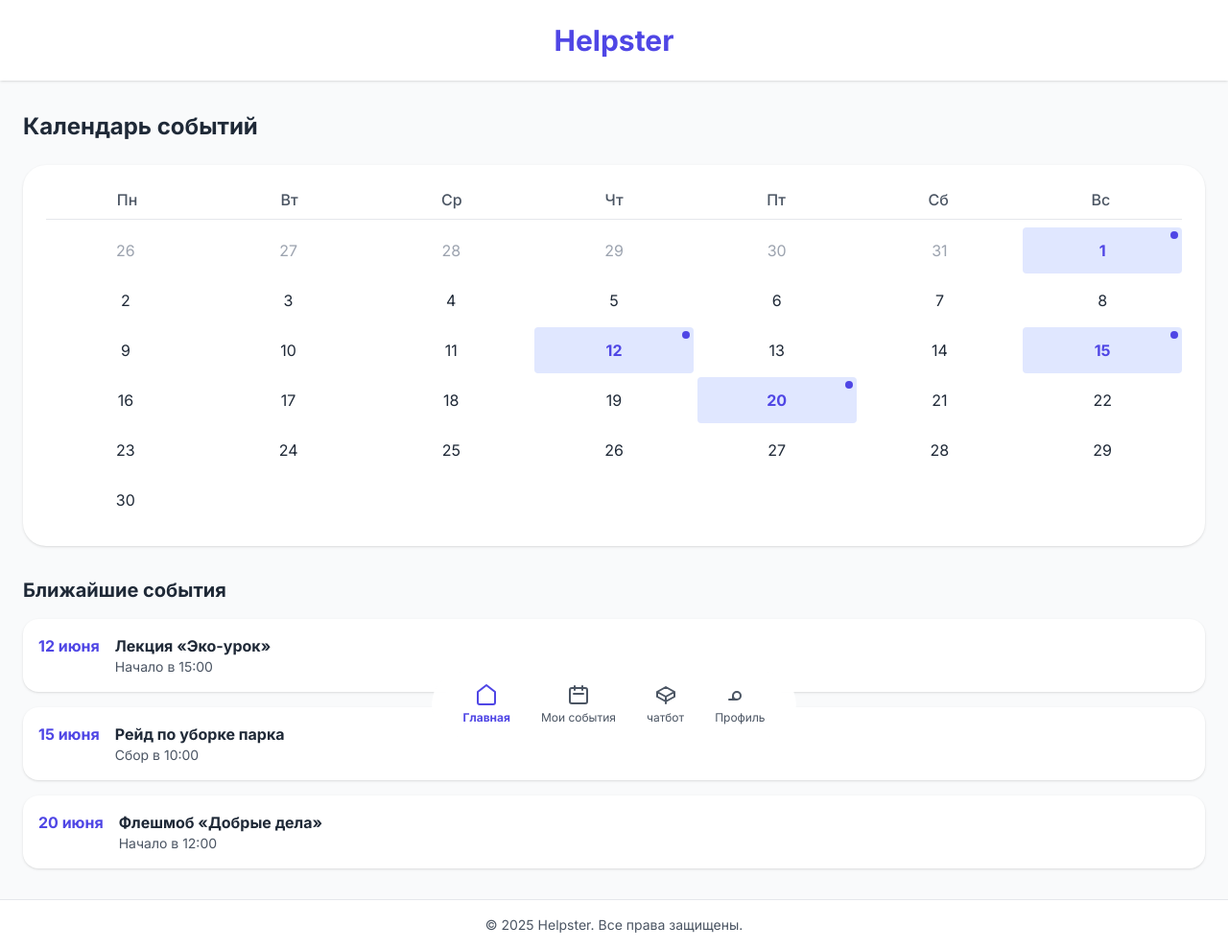
After one commit to SOGINASA/Helpster, a Flask app: page /user/calendar in a window 1280 px wide. The commit adds this page. Shown: the whole page at 96% size. Run offline with Flask 3, Linux system fonts and the light colour scheme; the visitor is signed in with stand-in values (Sample User, id 1); some libraries are stand-ins or nearby versions.

Commit message:
Страницы профиля,чатбота, календаря

```diff
--- a/routes/user.py
+++ b/routes/user.py
@@ -2,11 +2,32 @@ from flask import redirect, render_template, request, session, url_for, Blueprin
 from flask_login import login_required, login_user, logout_user
 from db_models import Admin, db, User
 
-user_bp = Blueprint('user', __name__)
+user_bp = Blueprint('user', __name__, template_folder='templates')
 
 
+@user_bp.route('/dashboard')
+@login_required
 def dashboard():
     return render_template('main.html')
 
 
-user_bp.add_url_rule('/dashboard', view_func=dashboard, methods=['GET'])
+@user_bp.route('/profile')
+@login_required
+def profile():
+    return render_template('profile.html')
+
+@user_bp.route('/chatbot')
+@login_required
+def chatbot():
+    return render_template('chatbot.html')
+
+@user_bp.route('/calendar')
+@login_required
+def calendar():
+    return render_template('calendar.html')
+
+
+# если нужно, добавьте редирект с корня на дашборд
+@user_bp.route('/')
+def index():
+    return redirect(url_for('user.dashboard'))
--- /dev/null
+++ b/view/templates/calendar.html
@@ -0,0 +1,170 @@
+<!DOCTYPE html>
+<html lang="ru">
+<head>
+  <meta charset="UTF-8" />
+  <meta name="viewport" content="width=device-width,initial-scale=1" />
+  <title>Helpster — Календарь</title>
+  <!-- Tailwind CSS -->
+  <script src="https://cdn.tailwindcss.com"></script>
+  <!-- Локальные стили -->
+  <link rel="stylesheet" href="{{ url_for('static', filename='main.css') }}" />
+  <!-- Шрифт Inter -->
+  <link href="https://fonts.googleapis.com/css2?family=Inter:wght@400;500;700&display=swap" rel="stylesheet" />
+  <style>
+    body { font-family: 'Inter', sans-serif; }
+  </style>
+</head>
+<body class="min-h-screen flex flex-col bg-gray-50 text-gray-800">
+
+  <!-- Header -->
+  <header class="bg-white shadow">
+    <div class="container mx-auto px-6 py-6 flex justify-center">
+      <h1 class="text-3xl font-extrabold text-indigo-600">Helpster</h1>
+    </div>
+  </header>
+
+  <!-- Main Calendar Content -->
+  <main class="flex-grow container mx-auto px-6 py-8">
+    <h2 class="text-2xl font-semibold mb-6">Календарь событий</h2>
+
+    <!-- Календарь -->
+    <div class="bg-white rounded-3xl shadow p-6">
+      <!-- Дни недели -->
+      <div class="grid grid-cols-7 text-center font-medium text-gray-600 border-b pb-2">
+        <div>Пн</div><div>Вт</div><div>Ср</div><div>Чт</div><div>Пт</div><div>Сб</div><div>Вс</div>
+      </div>
+      <!-- Даты -->
+      <div class="grid grid-cols-7 text-center gap-1 mt-2">
+        <!-- Неделя 1 -->
+        <div class="h-12 flex items-center justify-center text-gray-400">26</div>
+        <div class="h-12 flex items-center justify-center text-gray-400">27</div>
+        <div class="h-12 flex items-center justify-center text-gray-400">28</div>
+        <div class="h-12 flex items-center justify-center text-gray-400">29</div>
+        <div class="h-12 flex items-center justify-center text-gray-400">30</div>
+        <div class="h-12 flex items-center justify-center text-gray-400">31</div>
+        <div class="relative h-12 flex items-center justify-center bg-indigo-100 text-indigo-600 font-semibold rounded">
+          1
+          <span class="absolute top-1 right-1 w-2 h-2 bg-indigo-600 rounded-full"></span>
+        </div>
+        <!-- Неделя 2 -->
+        <div class="relative h-12 flex items-center justify-center hover:bg-indigo-50 rounded">2</div>
+        <div class="relative h-12 flex items-center justify-center hover:bg-indigo-50 rounded">3</div>
+        <div class="relative h-12 flex items-center justify-center hover:bg-indigo-50 rounded">4</div>
+        <div class="relative h-12 flex items-center justify-center hover:bg-indigo-50 rounded">5</div>
+        <div class="relative h-12 flex items-center justify-center hover:bg-indigo-50 rounded">6</div>
+        <div class="relative h-12 flex items-center justify-center hover:bg-indigo-50 rounded">7</div>
+        <div class="relative h-12 flex items-center justify-center hover:bg-indigo-50 rounded">8</div>
+        <!-- Неделя 3 -->
+        <div class="relative h-12 flex items-center justify-center hover:bg-indigo-50 rounded">9</div>
+        <div class="relative h-12 flex items-center justify-center hover:bg-indigo-50 rounded">10</div>
+        <div class="relative h-12 flex items-center justify-center hover:bg-indigo-50 rounded">11</div>
+        <div class="relative h-12 flex items-center justify-center bg-indigo-100 text-indigo-600 font-semibold rounded">
+          12
+          <span class="absolute top-1 right-1 w-2 h-2 bg-indigo-600 rounded-full"></span>
+        </div>
+        <div class="relative h-12 flex items-center justify-center hover:bg-indigo-50 rounded">13</div>
+        <div class="relative h-12 flex items-center justify-center hover:bg-indigo-50 rounded">14</div>
+        <div class="relative h-12 flex items-center justify-center bg-indigo-100 text-indigo-600 font-semibold rounded">
+          15
+          <span class="absolute top-1 right-1 w-2 h-2 bg-indigo-600 rounded-full"></span>
+        </div>
+        <!-- Неделя 4 -->
+        <div class="relative h-12 flex items-center justify-center hover:bg-indigo-50 rounded">16</div>
+        <div class="relative h-12 flex items-center justify-center hover:bg-indigo-50 rounded">17</div>
+        <div class="relative h-12 flex items-center justify-center hover:bg-indigo-50 rounded">18</div>
+        <div class="relative h-12 flex items-center justify-center hover:bg-indigo-50 rounded">19</div>
+        <div class="relative h-12 flex items-center justify-center bg-indigo-100 text-indigo-600 font-semibold rounded">
+          20
+          <span class="absolute top-1 right-1 w-2 h-2 bg-indigo-600 rounded-full"></span>
+        </div>
+        <div class="relative h-12 flex items-center justify-center hover:bg-indigo-50 rounded">21</div>
+        <div class="relative h-12 flex items-center justify-center hover:bg-indigo-50 rounded">22</div>
+        <!-- Неделя 5 -->
+        <div class="relative h-12 flex items-center justify-center hover:bg-indigo-50 rounded">23</div>
+        <div class="relative h-12 flex items-center justify-center hover:bg-indigo-50 rounded">24</div>
+        <div class="relative h-12 flex items-center justify-center hover:bg-indigo-50 rounded">25</div>
+        <div class="relative h-12 flex items-center justify-center hover:bg-indigo-50 rounded">26</div>
+        <div class="relative h-12 flex items-center justify-center hover:bg-indigo-50 rounded">27</div>
+        <div class="relative h-12 flex items-center justify-center hover:bg-indigo-50 rounded">28</div>
+        <div class="relative h-12 flex items-center justify-center hover:bg-indigo-50 rounded">29</div>
+        <!-- Неделя 6 -->
+        <div class="relative h-12 flex items-center justify-center hover:bg-indigo-50 rounded">30</div>
+        <div class="h-12"></div><div class="h-12"></div><div class="h-12"></div><div class="h-12"></div><div class="h-12"></div><div class="h-12"></div>
+      </div>
+    </div>
+
+    <!-- Список ближайших событий -->
+    <section class="mt-8">
+      <h3 class="text-xl font-semibold mb-4">Ближайшие события</h3>
+      <ul class="space-y-4">
+        <li class="bg-white p-4 rounded-2xl shadow flex items-start space-x-4">
+          <div class="text-indigo-600 font-bold">12&nbsp;июня</div>
+          <div>
+            <div class="font-semibold">Лекция «Эко-урок»</div>
+            <div class="text-gray-600 text-sm">Начало в 15:00</div>
+          </div>
+        </li>
+        <li class="bg-white p-4 rounded-2xl shadow flex items-start space-x-4">
+          <div class="text-indigo-600 font-bold">15&nbsp;июня</div>
+          <div>
+            <div class="font-semibold">Рейд по уборке парка</div>
+            <div class="text-gray-600 text-sm">Сбор в 10:00</div>
+          </div>
+        </li>
+        <li class="bg-white p-4 rounded-2xl shadow flex items-start space-x-4">
+          <div class="text-indigo-600 font-bold">20&nbsp;июня</div>
+          <div>
+            <div class="font-semibold">Флешмоб «Добрые дела»</div>
+            <div class="text-gray-600 text-sm">Начало в 12:00</div>
+          </div>
+        </li>
+      </ul>
+    </section>
+  </main>
+
+  <!-- Footer -->
+  <footer class="bg-white border-t">
+    <div class="container mx-auto px-6 py-4 text-center text-sm text-gray-600">
+      © 2025 Helpster. Все права защищены.
+    </div>
+  </footer>
+
+  <!-- Bottom Navigation -->
+  <nav class="fixed inset-x-0 bottom-8 flex justify-center pointer-events-none">
+    <div class="bg-white bg-opacity-90 backdrop-blur-lg rounded-full px-8 py-3 flex space-x-8 pointer-events-auto">
+      <!-- Главная (активная всегда подсвечена) -->
+      <a href="{{url_for('user.dashboard')}}" class="flex flex-col items-center text-indigo-600">
+        <svg xmlns="http://www.w3.org/2000/svg" class="h-6 w-6 mb-1" fill="none" viewBox="0 0 24 24" stroke="currentColor">
+          <path stroke-linecap="round" stroke-linejoin="round" stroke-width="2"
+                d="M3 9l9-7 9 7v11a2 2 0 01-2 2H5a2 2 0 01-2-2z"/>
+        </svg>
+        <span class="text-xs font-semibold">Главная</span>
+      </a>
+      <!-- Мои события -->
+      <a href="{{url_for('user.calendar')}}" class="flex flex-col items-center text-gray-600 hover:text-indigo-600">
+        <svg xmlns="http://www.w3.org/2000/svg" class="h-6 w-6 mb-1" fill="none" viewBox="0 0 24 24" stroke="currentColor">
+          <path stroke-linecap="round" stroke-linejoin="round" stroke-width="2"
+                d="M8 7V3m8 4V3m-9 8h10M5 21h14a2 2 0 002-2V7a2 2 0 00-2-2H5a2 2 0 00-2 2v12a2 2 0 002 2z"/>
+        </svg>
+        <span class="text-xs">Мои события</span>
+      </a>
+      <!-- чатбот -->
+      <a href="{{url_for('user.chatbot')}}" class="flex flex-col items-center text-gray-600 hover:text-indigo-600">
+        <svg xmlns="http://www.w3.org/2000/svg" class="h-6 w-6 mb-1" fill="none" viewBox="0 0 24 24" stroke="currentColor">
+          <path stroke-linecap="round" stroke-linejoin="round" stroke-width="2"
+                d="M12 14l9-5-9-5-9 5 9 5zm0 0v7m9-12v5m-18-5v5m18 0l-9 5-9-5"/>
+        </svg>
+        <span class="text-xs">чатбот</span>
+      </a>
+      <!-- Профиль (ссылка на страницу) -->
+      <a href="{{ url_for('user.profile') }}" class="flex flex-col items-center text-gray-600 hover:text-indigo-600">
+        <svg xmlns="http://www.w3.org/2000/svg" class="h-6 w-6 mb-1" fill="none" viewBox="0 0 24 24" stroke="currentColor">
+          <path stroke-linecap="round" stroke-linejoin="round" stroke-width="2"
+                d="M5 13a4 4 0 118 0 4 4 0 01-8 0zm0 0v4m0 0h4m-4 0H1"/>
+        </svg>
+        <span class="text-xs">Профиль</span>
+      </a>
+    </div>
+  </nav>
+</body>
+</html>
--- a/view/templates/login.html
+++ b/view/templates/login.html
@@ -7,7 +7,7 @@
   <!-- Tailwind CSS -->
   <script src="https://cdn.tailwindcss.com"></script>
   <!-- Локальные стили -->
-  <link rel="stylesheet" href="{{ url_for('static', path='main.css') }}" />
+  <link rel="stylesheet" href="{{ url_for('static', filename='main.css') }}" />
   <!-- Шрифт Inter -->
   <link href="https://fonts.googleapis.com/css2?family=Inter:wght@400;500;700&display=swap" rel="stylesheet" />
   <style>
--- a/view/templates/register.html
+++ b/view/templates/register.html
@@ -7,7 +7,7 @@
   <!-- Tailwind CSS -->
   <script src="https://cdn.tailwindcss.com"></script>
   <!-- Локальные стили -->
-  <link rel="stylesheet" href="/styless/main.css" />
+  <link rel="stylesheet" href="{{ url_for('static', filename='main.css') }}" />
   <!-- Шрифт Inter -->
   <link href="https://fonts.googleapis.com/css2?family=Inter:wght@400;500;700&display=swap" rel="stylesheet" />
   <style>
```
Also changed, not shown: view/templates/chatbot.html (added, +99 -0 lines), view/templates/main.html (+4 -4 lines), view/templates/profile.html (added, +181 -0 lines).
